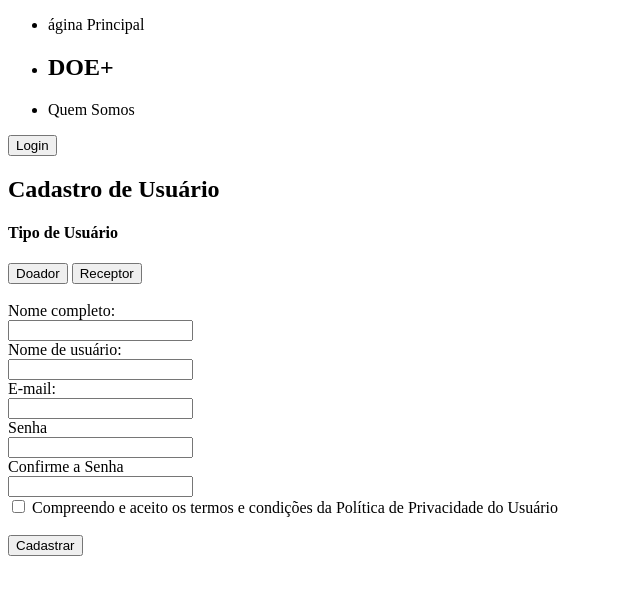
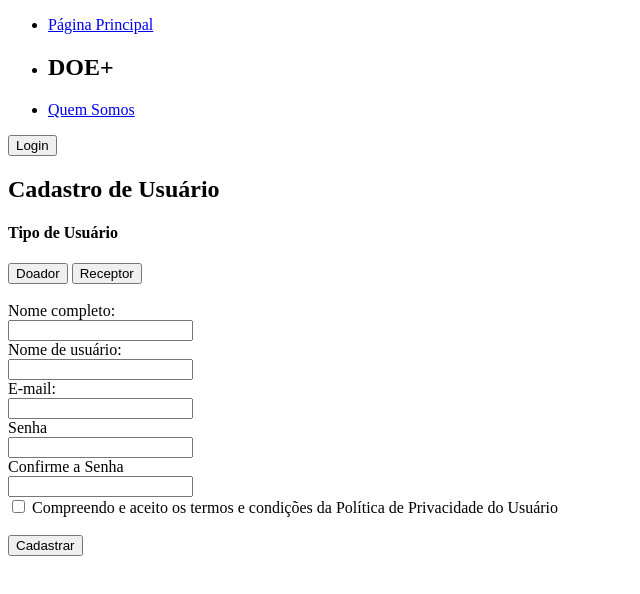
Before and after one commit to joao626/Projeto_integrador_Doe, a website: page html/login/cadastrarUsuario.html in a window 1280 px wide. Shown: the whole page, without its empty margins (0-640 px from the left). Drawn offline with Linux system fonts and the light colour scheme.

Commit message:
Correção de erros na página cadastrarUsuario.html

```diff
--- a/html/login/cadastrarUsuario.html
+++ b/html/login/cadastrarUsuario.html
@@ -9,9 +9,9 @@
     <header>
         <nav>
             <ul>
-                <li><a href="../../index.html"></a>ágina Principal</li>
+                <li><a href="../../index.html">Página Principal</a></li>
                 <li><h1>DOE+</h1></li>
-                <li><a href="html/quemSomos.html"></a>Quem Somos</li>
+                <li><a href="html/quemSomos.html">Quem Somos</a></li>
             </ul>
             <button>Login</button>
         </nav>
```
